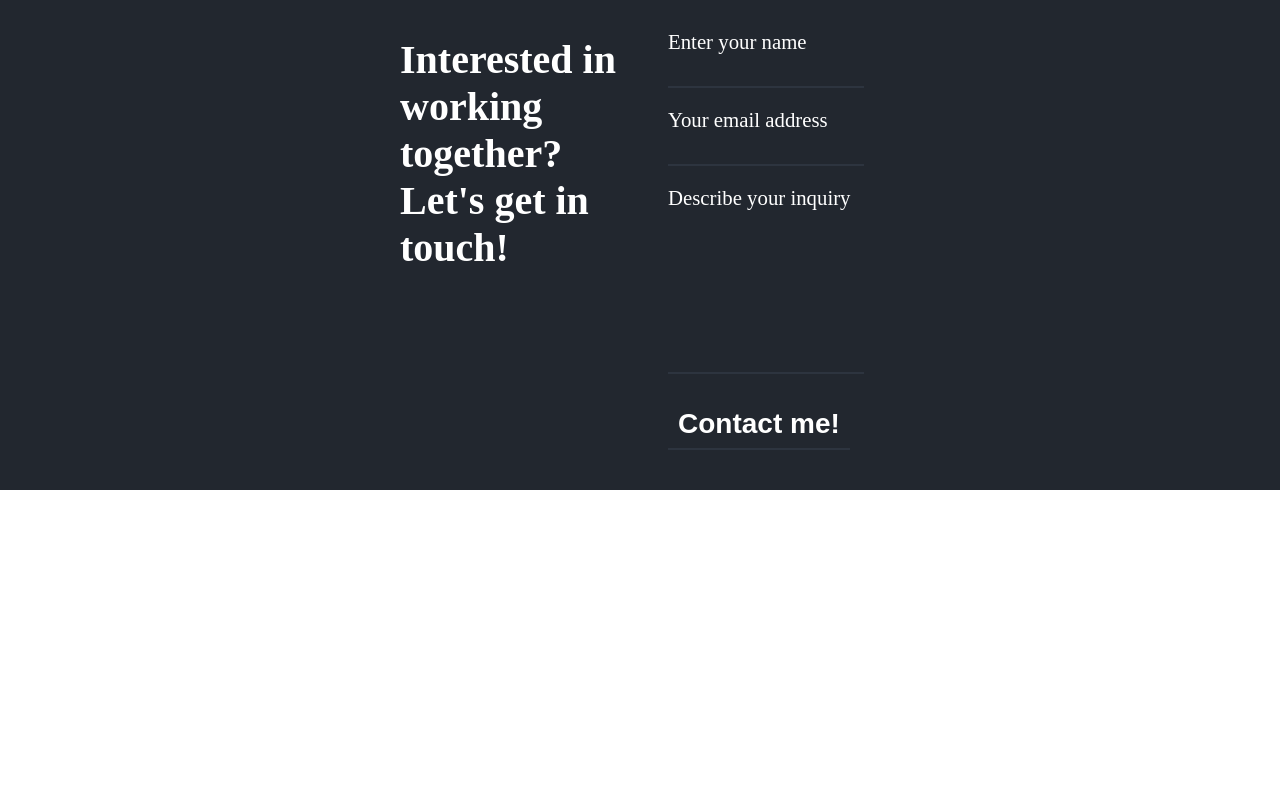
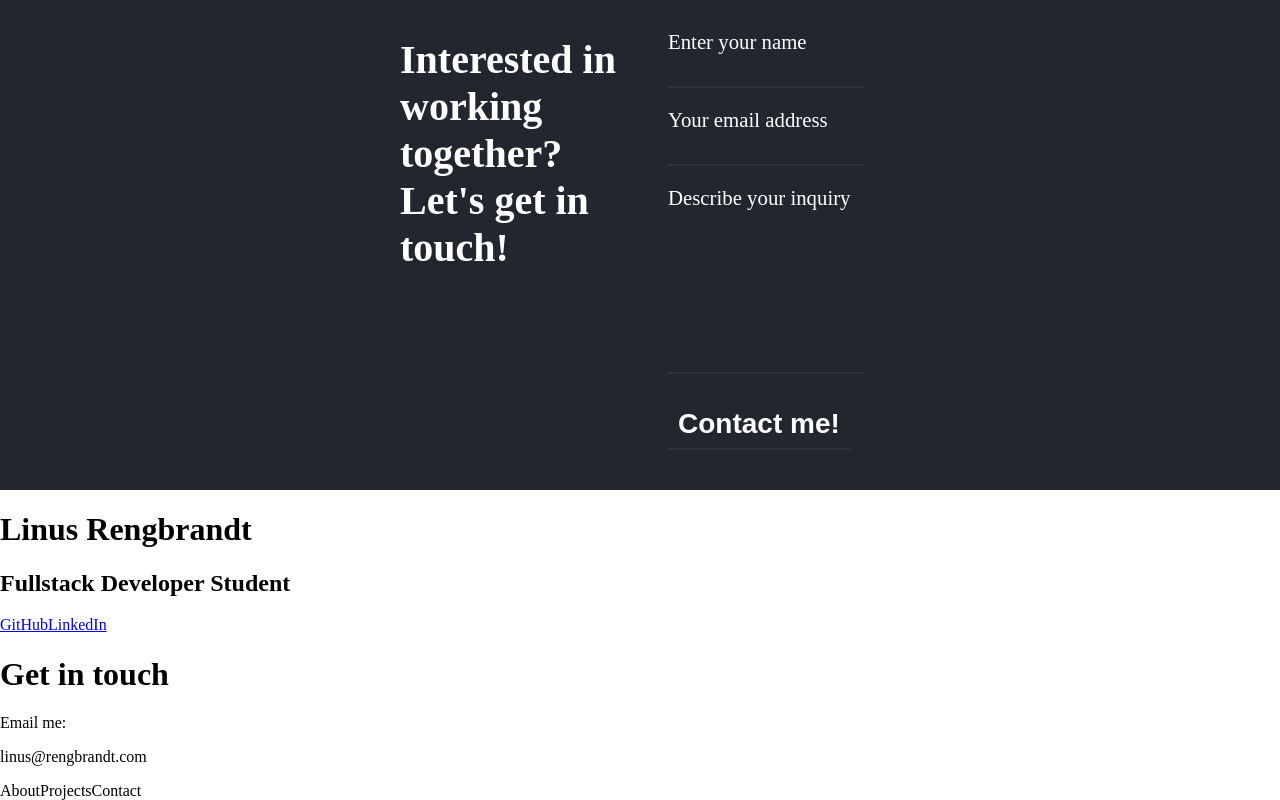
Before and after one commit to RogeSocial/Personal-Portfolio, a React (Vite) app in the folder client/: page / in a window 1280 px wide. Shown: the part 9204-10004 px from the top of the page. Before the commit the page ends 9694 px from the top, so only its background shows below. Built offline with nearby package versions, Linux system fonts and the light colour scheme.

Commit message:
footer base done

```diff
--- a/client/src/App.tsx
+++ b/client/src/App.tsx
@@ -1,5 +1,6 @@
 import { Outlet } from "react-router-dom"
 import Navbar from "./components/navbar.tsx"
+import Footer from "./components/footer.tsx"
 import './index.css'
 
 function App() {
@@ -8,6 +9,7 @@ function App() {
       <>
         <Navbar />
         <Outlet />
+        <Footer />
       </>
     )
 }
--- /dev/null
+++ b/client/src/components/footer.tsx
@@ -0,0 +1,28 @@
+function footer () {
+    return (
+        <div>
+            <div className="footer-container">
+                <div className="footer-profile">
+                    <h1 className="footer-name">Linus Rengbrandt</h1>
+                    <h2 className="footer-ocupation">Fullstack Developer Student</h2>
+                </div>
+                <div className="footer-socials">
+                    <a href="https://github.com/RogeSocial" target="_blank">GitHub</a>
+                    <a href="https://www.linkedin.com/in/linus-rengbrandt-829421189/" target="_blank">LinkedIn</a>
+                </div>
+                <div className="footer-contact">
+                    <h1 className="footer-contact">Get in touch</h1>
+                    <p>Email me:</p>
+                    <p>linus@rengbrandt.com</p>
+                </div>
+            </div>
+            <div className="footer-links">
+                <a>About</a>
+                <a>Projects</a>
+                <a>Contact</a>
+            </div>
+        </div>
+    )
+}
+
+export default footer
```
